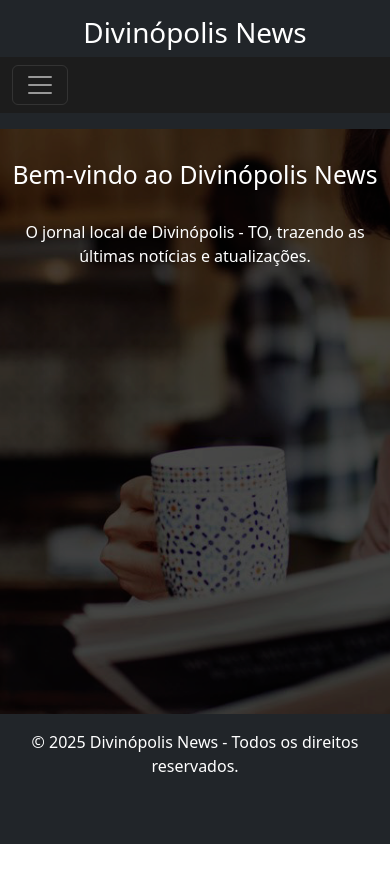
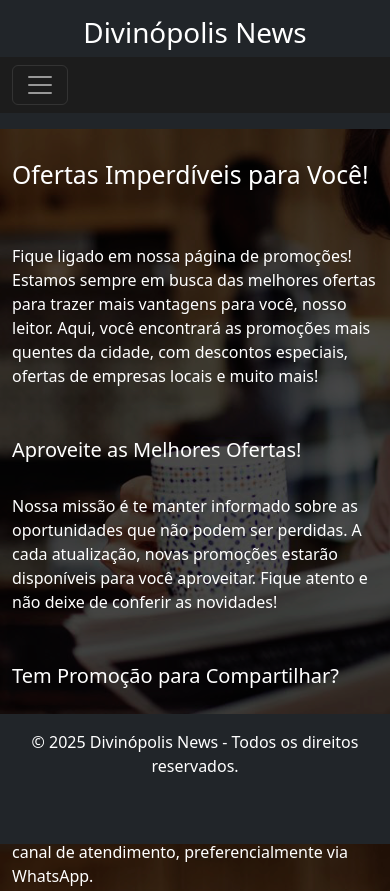
Before and after one commit to divinopolisnewsto/jornal, a plain HTML site: page promocoes.html in a window 390 px wide. Shown: the top 891 px of the page. Before the commit the page ends 844 px from the top, so only its background shows below. Drawn offline with nearby package versions, Linux system fonts and the light colour scheme.

Commit message:
atualização

```diff
--- a/promocoes.html
+++ b/promocoes.html
@@ -1,99 +1,143 @@
 <!DOCTYPE html>
 <html lang="pt-br">
   <head>
-  <meta charset="UTF-8">
-  <meta name="viewport" content="width=device-width, initial-scale=1.0">
+    <meta charset="UTF-8" />
+    <meta name="viewport" content="width=device-width, initial-scale=1.0" />
     <title>Divinópolis News</title>
-  <link href="https://cdn.jsdelivr.net/npm/bootstrap@5.3.0-alpha1/dist/css/bootstrap.min.css" rel="stylesheet">
-  <link rel="stylesheet" href="css/style.css">
+    <link
+      href="https://cdn.jsdelivr.net/npm/bootstrap@5.3.0-alpha1/dist/css/bootstrap.min.css"
+      rel="stylesheet"
+    />
+    <link rel="stylesheet" href="css/style.css" />
     <style>
       body {
-      background-image: url('imagem/background.png'); /* Corrigido o nome da imagem */
-      background-size: cover; /* A imagem de fundo cobre toda a tela */
-      background-position: center center; /* Centraliza a imagem */
-      color: #ffffff; /* Texto claro */
-      padding-top: 80px; /* Espaço para o header fixo */
-      padding-bottom: 60px; /* Espaço para o footer fixo */
-      background-attachment: fixed; /* Imagem fixa enquanto rola a página */
-      text-align: center; /* Centraliza todo o texto da página */
+        background-image: url("imagem/background.png");
+        background-size: cover;
+        background-position: center center;
+        color: #ffffff;
+        padding-top: 80px;
+        padding-bottom: 120px;
+        background-attachment: fixed;
       }
 
       .navbar {
-      background-color: #1c1c1c; /* Cor do fundo da navbar */
+        background-color: #1c1c1c;
       }
 
       footer {
-      background-color: #1c1c1c; /* Cor do fundo do footer */
+        background-color: #1c1c1c;
+        margin-top: 30px;
       }
 
       .btn-primary {
-      background-color: #007bff; /* Azul claro para os botões */
+        background-color: #007bff;
         border-color: #007bff;
       }
+
       .btn-primary:hover {
         background-color: #0056b3;
         border-color: #0056b3;
       }
+
       .btn-success {
-      background-color: #28a745; /* Verde claro */
+        background-color: #28a745;
         border-color: #28a745;
       }
+
       .btn-success:hover {
         background-color: #218838;
         border-color: #1e7e34;
       }
+
       .btn-warning {
-      background-color: #ffc107; /* Amarelo para o botão de empregos */
+        background-color: #ffc107;
         border-color: #ffc107;
       }
+
       .btn-warning:hover {
         background-color: #e0a800;
         border-color: #d39e00;
       }
 
-    /* Margem adicional para os textos */
       h2 {
-      margin-top: 100px; /* Aumentando a margem superior */
-      margin-bottom: 30px; /* Aumentando a margem inferior */
+        margin-top: 100px;
+        margin-bottom: 30px;
       }
 
       p {
-      margin-bottom: 50px; /* Aumentando a margem inferior para o parágrafo */
+        margin-bottom: 50px;
       }
 
       .btn {
-      margin-top: 20px; /* Adicionando um espaço superior entre os botões */
+        margin-top: 20px;
       }
 
       /* Responsividade */
       @media (max-width: 576px) {
         body {
-        padding-top: 60px; /* Menos espaço no topo */
-        padding-bottom: 40px; /* Menos espaço no rodapé */
+          padding-top: 60px;
+          padding-bottom: 200px;
+        }
+        footer {
+          margin-top: 50px;
         }
         .btn {
-        font-size: 14px; /* Menor tamanho de fonte nos botões */
+          font-size: 14px;
+        }
+
+        /* Aumentando as margens laterais no mobile */
+        main {
+          padding-left: 30px; /* Aumentei a margem à esquerda */
+          padding-right: 30px; /* Aumentei a margem à direita */
+          margin: 100px;
+        }
+      }
+
+      /* Desktop */
+      @media (min-width: 577px) {
+        main {
+          padding-left: 200px; /* Aumentando mais margem à esquerda */
+          padding-right: 200px; /* Aumentando mais margem à direita */
         }
       }
     </style>
   </head>
   <body>
     <header class="bg-dark text-white py-3 fixed-top">
-    <h1> Divinópolis News</h1>
+      <h1 class="text-center">Divinópolis News</h1>
       <nav class="navbar navbar-expand-lg navbar-dark">
         <div class="container-fluid">
-        <button class="navbar-toggler" type="button" data-bs-toggle="collapse" data-bs-target="#navbarNav" aria-controls="navbarNav" aria-expanded="false" aria-label="Toggle navigation">
+          <button
+            class="navbar-toggler"
+            type="button"
+            data-bs-toggle="collapse"
+            data-bs-target="#navbarNav"
+            aria-controls="navbarNav"
+            aria-expanded="false"
+            aria-label="Toggle navigation"
+          >
             <span class="navbar-toggler-icon"></span>
           </button>
           <div class="collapse navbar-collapse" id="navbarNav">
-          <!-- Centralizando os itens do menu -->
             <ul class="navbar-nav mx-auto">
-            <li class="nav-item"><a class="nav-link" href="index.html">Início</a></li>
-            <li class="nav-item"><a class="nav-link" href="noticias.html">Notícias</a></li>
-            <li class="nav-item"><a class="nav-link" href="promocoes.html">Promoções</a></li>
-            <li class="nav-item"><a class="nav-link" href="empregos.html">Empregos</a></li>
-            <li class="nav-item"><a class="nav-link" href="profissionais.html">Profissionais</a></li>
-            <li class="nav-item"><a class="nav-link" href="contato.html">Contato</a></li>
+              <li class="nav-item">
+                <a class="nav-link" href="index.html">Início</a>
+              </li>
+              <li class="nav-item">
+                <a class="nav-link" href="noticias.html">Notícias</a>
+              </li>
+              <li class="nav-item">
+                <a class="nav-link" href="promocoes.html">Promoções</a>
+              </li>
+              <li class="nav-item">
+                <a class="nav-link" href="empregos.html">Empregos</a>
+              </li>
+              <li class="nav-item">
+                <a class="nav-link" href="profissionais.html">Profissionais</a>
+              </li>
+              <li class="nav-item">
+                <a class="nav-link" href="contato.html">Contato</a>
+              </li>
             </ul>
           </div>
         </div>
@@ -102,12 +146,36 @@
 
     <main class="container mt-4">
       <section>
-      <h2>Bem-vindo ao Divinópolis News</h2>
-      <p>O jornal local de Divinópolis - TO, trazendo as últimas notícias e atualizações.</p>
+        <h2>Ofertas Imperdíveis para Você!</h2><br>
+
+        <p>
+          Fique ligado em nossa página de promoções! Estamos sempre em busca das
+          melhores ofertas para trazer mais vantagens para você, nosso leitor.
+          Aqui, você encontrará as promoções mais quentes da cidade, com
+          descontos especiais, ofertas de empresas locais e muito mais!
+        </p>
+
+        <h5>Aproveite as Melhores Ofertas!</h5><br>
+
+        <p>
+          Nossa missão é te manter informado sobre as oportunidades que não
+          podem ser perdidas. A cada atualização, novas promoções estarão
+          disponíveis para você aproveitar. Fique atento e não deixe de conferir
+          as novidades!
+        </p>
+
+        <h5>Tem Promoção para Compartilhar?</h5><br>
+
+        <p>
+          Se você souber de alguma promoção imperdível, envie para nós! Nossa
+          página é feita para você, e estamos abertos para divulgar as ofertas
+          que beneficiem a comunidade de Divinópolis. Envie suas promoções pelo
+          nosso canal de atendimento, preferencialmente via WhatsApp.
+        </p>
       </section>
     </main>
 
-  <footer class="bg-dark text-white py-3 fixed-bottom">
+    <footer class="bg-dark text-white py-3 fixed-bottom text-center">
       <p>&copy; 2025 Divinópolis News - Todos os direitos reservados.</p>
     </footer>
 
```
Lines whose indentation alone changed are shown as unchanged.
